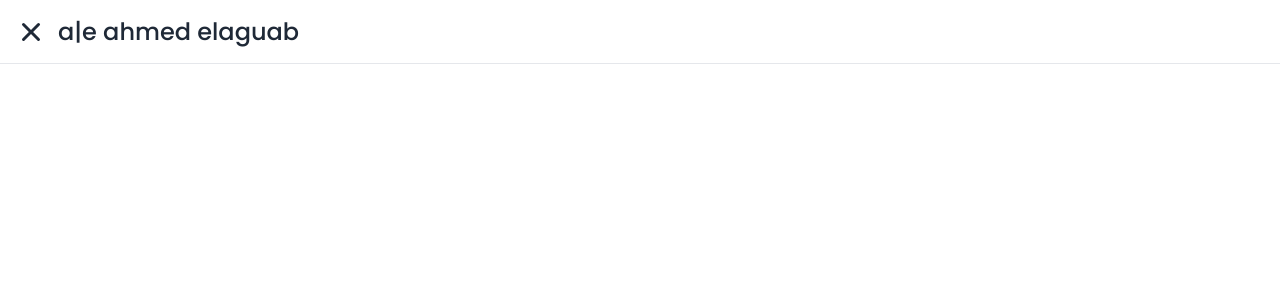
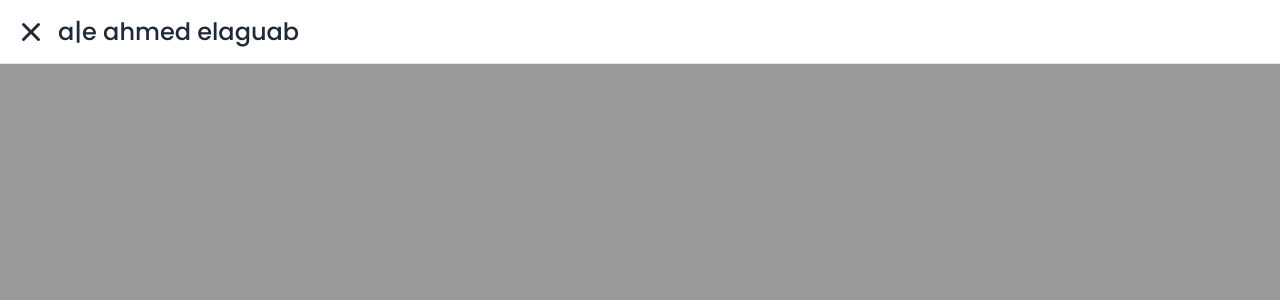
Before and after one commit to AhmedElaguab/my-portfolio-v1.0, a React (Create React App) app: page / in a window 1280 px wide. Both pictures are taken after a click on the icon 31 px from the left and 31 px from the top of the page. Shown: the top 300 px of the page. Built offline with nearby package versions, Linux system fonts and the light colour scheme.

Commit message:
Add overlay component

```diff
--- a/src/components/Header.jsx
+++ b/src/components/Header.jsx
@@ -1,6 +1,7 @@
 import { useState } from 'react';
 
 import { HiMenu, HiX } from 'react-icons/hi';
+import { Overlay as OverlayComponent } from './Overlay';
 
 export const Header = () => {
   const [isMenuActive, setIsMenuActive] = useState(false);
@@ -8,6 +9,7 @@ export const Header = () => {
   const handleMenuToggle = () => setIsMenuActive((prevState) => !prevState);
 
   const MenuIcon = isMenuActive ? HiX : HiMenu;
+  let Overlay = isMenuActive && <OverlayComponent />;
 
   return (
     <header className="bg-white">
@@ -16,6 +18,7 @@ export const Header = () => {
           <div>
             <MenuIcon className="text-3xl mr-3" onClick={handleMenuToggle} />
           </div>
+          {Overlay}
           <div>
             <a className="text-2xl font-medium" href="/">
               <span>a|e </span>
--- /dev/null
+++ b/src/components/Overlay.jsx
@@ -0,0 +1,5 @@
+export const Overlay = () => {
+  return (
+    <div className="fixed top-16 bottom-0 left-0 right-0 bg-black opacity-40 transition-opacity" />
+  );
+};
```
